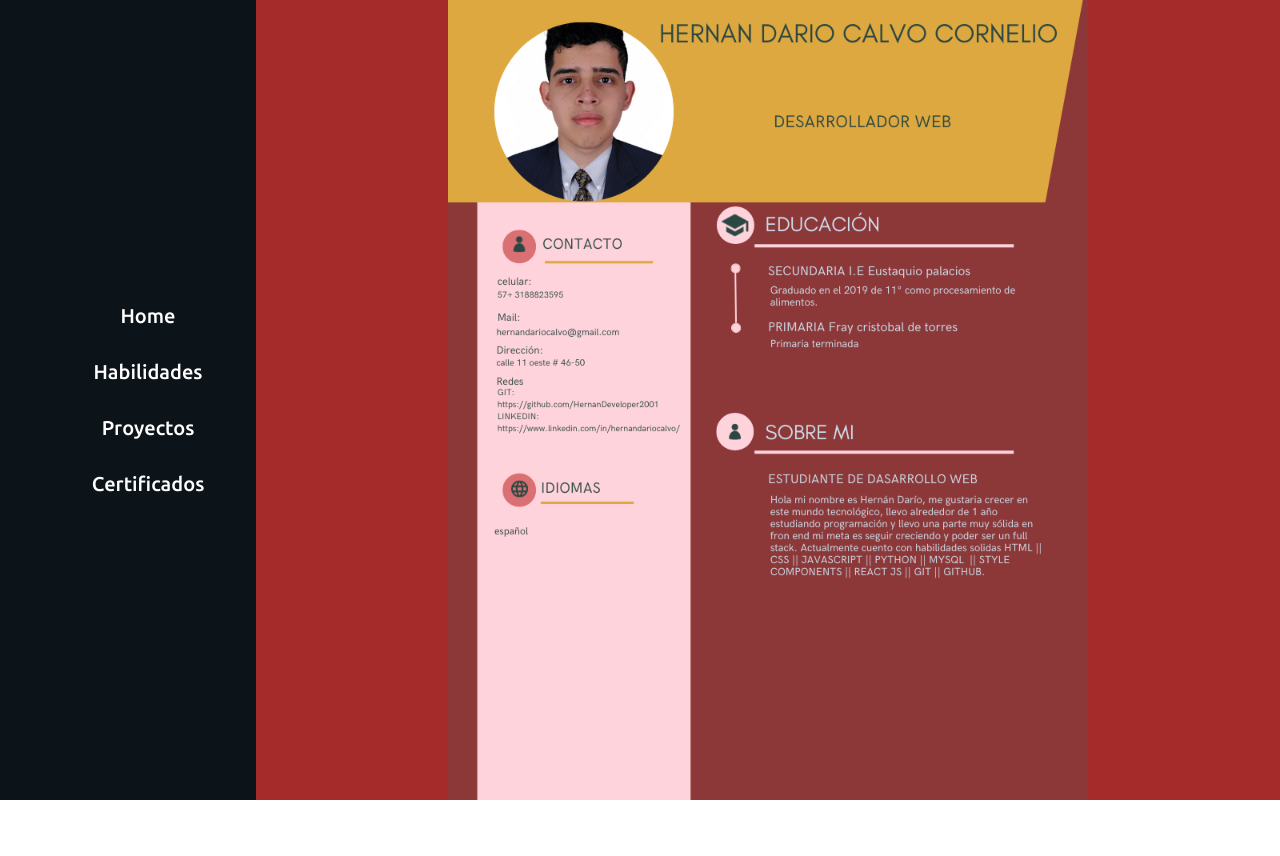
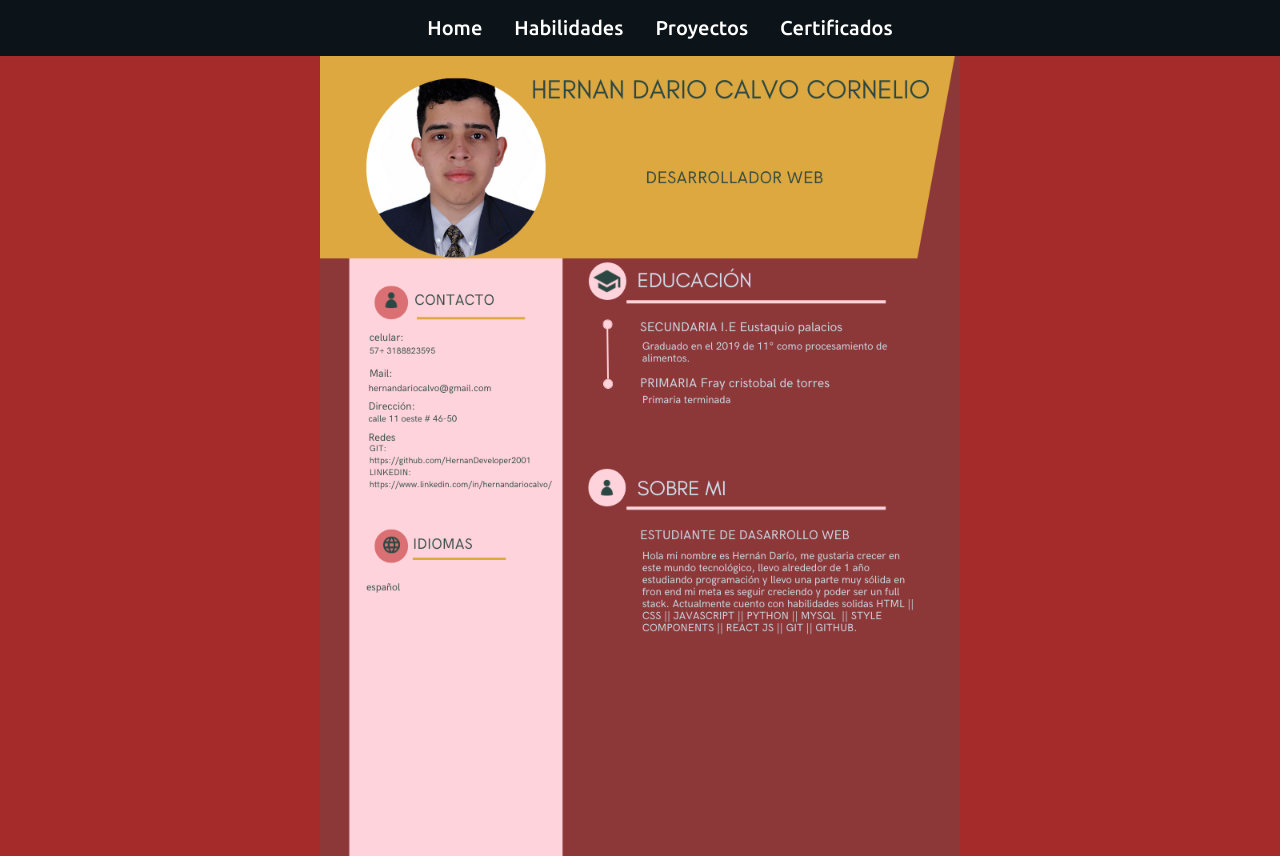
Before and after one commit to HernanDeveloper2001/portafolio-personal, a React (Vite) app: page /curriculum in a window 1280 px wide. Before the commit the page ends 800 px from the top, so only its background shows below. Built offline with nearby package versions, Linux system fonts and the light colour scheme.

Commit message:
corrigiendo el menu

```diff
--- a/src/Context/MenuContext.jsx
+++ b/src/Context/MenuContext.jsx
@@ -5,7 +5,14 @@ export const menuDataContext = createContext()
 const MenuContext = ({children}) => {
 
   const [ openMenu, setOpenMenu ] = useState(false);
+  const [ active, setActive] = useState(false);
 
+  // color del menu
+
+
+
+
+  // menu hamburguesa
   function onOpenMenu(){
     setOpenMenu(!openMenu)
   }
--- a/src/Portafolio.jsx
+++ b/src/Portafolio.jsx
@@ -1,5 +1,6 @@
 import Nav from "./components/Nav"
 import Root from "./routes/root"
+
 
 const Portafolio = () => {
   return (
--- a/src/components/Nav.jsx
+++ b/src/components/Nav.jsx
@@ -7,20 +7,14 @@ const Nav = () => {
 
   const {
     openMenu,
+    menu,
     onCloseMenu,
   } = useContext(menuDataContext)
 
 
   return (
       <div
-        className={`
-          ${openMenu && window.innerWidth <= 768
-          ? "mostrar"
-          : openMenu && window.innerWidth <= 1024
-          ? "mostrar"
-          : openMenu === false && window.innerWidth >= 1025
-          ? "contenedor-nav"
-          : "ocultar"}`}>
+        className={`openMenu ${openMenu && window.innerWidth <= 1025 ? "mostrar" : "contenedor-nav"}`}>
         <ul className="contenedor-nav-lista">
           <li className="lista-nav">
             <Link
@@ -42,7 +36,7 @@ const Nav = () => {
           </li>
           <li className="lista-nav">
             <Link
-              onClick={onCloseMenu}
+              onClick={menu}
               className="button-nav"
               to="/certificados">Certificados</Link>
           </li>
--- a/src/styles/Certificados.css
+++ b/src/styles/Certificados.css
@@ -2,7 +2,7 @@
   background-color: #a87715;
   font-family: "Ubuntu", sans-serif;
   color: #fff;
-  width: 80%;
+  width: 100%;
   height: 100vh;
   float: right;
   display: flex;
--- a/src/styles/Cv.css
+++ b/src/styles/Cv.css
@@ -1,7 +1,7 @@
 .contenedor-cv {
   background-color: #a52a2a;
   color: #fff;
-  width: 80%;
+  width: 100%;
   float: right;
   height: 100vh;
   display: flex;
--- a/src/styles/Habilidades.css
+++ b/src/styles/Habilidades.css
@@ -3,7 +3,7 @@
   background-color: #4415a8;
   font-family: "Ubuntu", sans-serif;
   color: #fff;
-  width: 80%;
+  width: 100%;
   height: 100vh;
   float: right;
   display: flex;
--- a/src/styles/Home.css
+++ b/src/styles/Home.css
@@ -2,7 +2,7 @@
   background-color: #1568a8;
   font-family: "Ubuntu", sans-serif;
   color: #fff;
-  width: 80%;
+  width: 100%;
   float: right;
   height: 100vh;
   display: flex;
--- a/src/styles/Nav.css
+++ b/src/styles/Nav.css
@@ -1,10 +1,8 @@
+
 .contenedor-nav {
-  position: absolute;
-  height: 100vh;
-  width: 20%;
+  width: 100%;
   background-color: #0c1319;
   display: flex;
-  flex-direction: column;
   align-items: center;
   justify-content: center;
   font-family: "Ubuntu", sans-serif;
@@ -12,10 +10,9 @@
 
 .contenedor-nav-lista {
   display: flex;
-  flex-direction: column;
-  justify-content: center;
+  justify-content: space-between;
   align-items: center;
-  row-gap: 2rem;
+  column-gap: 2rem;
 }
 
 .lista-nav {
@@ -23,9 +20,9 @@
 }
 
 .button-nav {
-  color: #fff;
   text-decoration: none;
   font-size: 20px;
+  color: #fff;
 }
 
 .button-nav:hover {
@@ -36,11 +33,11 @@
   display: flex;
   position: absolute;
   top: 0;
-  justify-content: center;
-  align-items: center;
+  flex-direction: column;
   width: 100%;
   height: auto;
-   background-color: #0c1319;
+  background-color: #0c1319;
+
 }
 
 .ocultar {
@@ -51,9 +48,56 @@
   border-bottom: 2px solid #fff;
 }
 
-@media screen and (min-width: 769px) and (max-width:1024px) {
+
+@media screen and (max-width:480px){
+  .contenedor-nav-lista{
+    flex-direction: column;
+    height: 100%;
+    width: auto;
+    justify-content: space-around;
+    align-items: center;
+    text-align: center;
+    row-gap: 40px;
+  }
+  .contenedor-nav{
+    display: none;
+  }
+
+  .lista-nav {
+    width: 100%;
+    text-align: center;
+  }
+
+  .button-nav {
+    font-family: "Ubuntu", sans-serif;
+  }
+}
+
+@media screen and (min-width: 480px) and (max-width:1024px) {
   .mostrar {
     padding: 1rem 0;
     font-size: 36px;
   }
+  .lista-nav {
+    width: 100%;
+    text-align: center;
+  }
+
+  .contenedor-nav{
+    display: none;
+  }
+
+  .contenedor-nav-lista{
+    row-gap: 40px;
+
+    flex-direction: column;
+    height: 100%;
+    align-items: center;
+    text-align: center;
+    justify-content: space-around;
+  }
+
+  .button-nav {
+    font-family: "Ubuntu", sans-serif;
+  }
 }
--- a/src/styles/Proyectos.css
+++ b/src/styles/Proyectos.css
@@ -3,7 +3,7 @@
   background-color: #3aa815;
   font-family: "Ubuntu", sans-serif;
   color: #fff;
-  width: 80%;
+  width: 100%;
   height: 100vh;
   float: right;
   display: flex;
```
